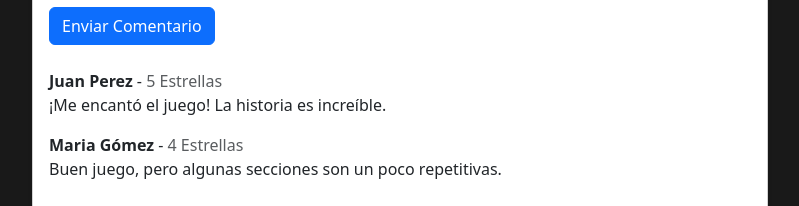
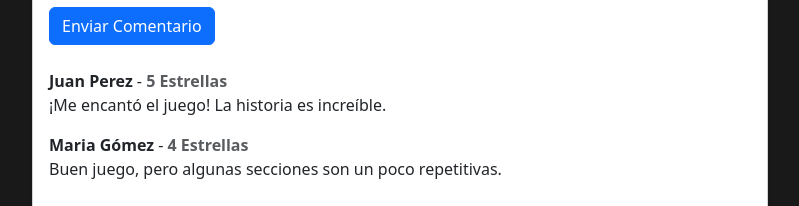
Before and after one commit to najr91/ProyectoGammer, a React (Vite) app: page /DetalleProducto in a window 1280 px wide. Shown: the part 640-846 px from the top of the page, without its empty margins (240-1039 px from the left). Built offline with nearby package versions, Linux system fonts and the light colour scheme.

Commit message:
se modifico las etiquetas de los divs

```diff
--- a/src/components/pages/DetalleProducto.jsx
+++ b/src/components/pages/DetalleProducto.jsx
@@ -90,13 +90,13 @@ const DetalleProducto = () => {
               <div className="Calificacion">
 
                 {[1, 2, 3, 4, 5].map((star) => (
-                  <span
+                  <b
                     key={star}
                     className={`Estrella ${Estrellas >= star ? "filled" : ""}`}
                     onClick={() => handleEstrellasChange(star)}
                   >
                     &#9733;
-                  </span>
+                  </b>
                 ))}
               </div>
             </div>
@@ -125,8 +125,8 @@ const DetalleProducto = () => {
 
                 {ComentariosList.map((c, index) => (
                   <div key={index} className="Comentario">
-                    <strong>{c.user}</strong> -{" "}
-                    <span className="text-muted">{c.Estrellas} Estrellas</span>
+                    <b>{c.user}</b> -{" "}
+                    <b className="text-muted">{c.Estrellas} Estrellas</b>
                     <p>{c.text}</p>
                   </div>
                 ))}
```
